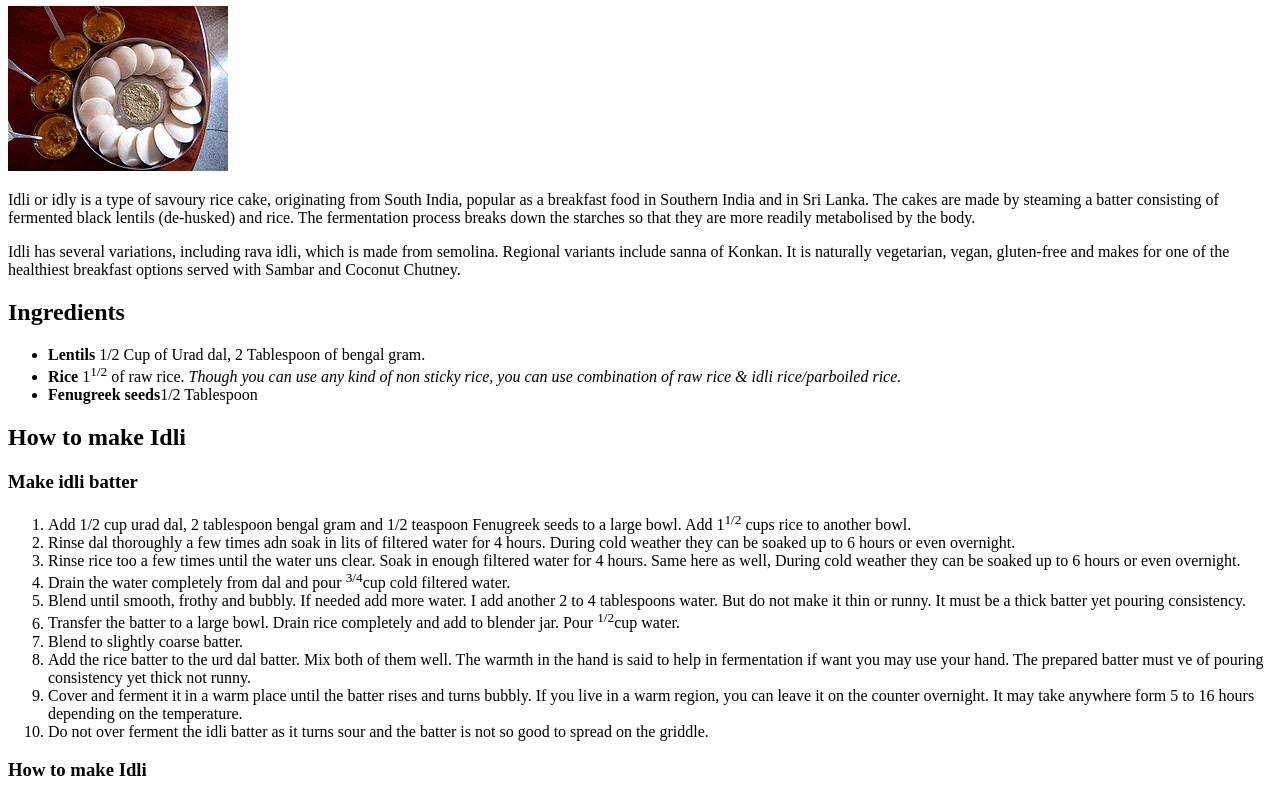
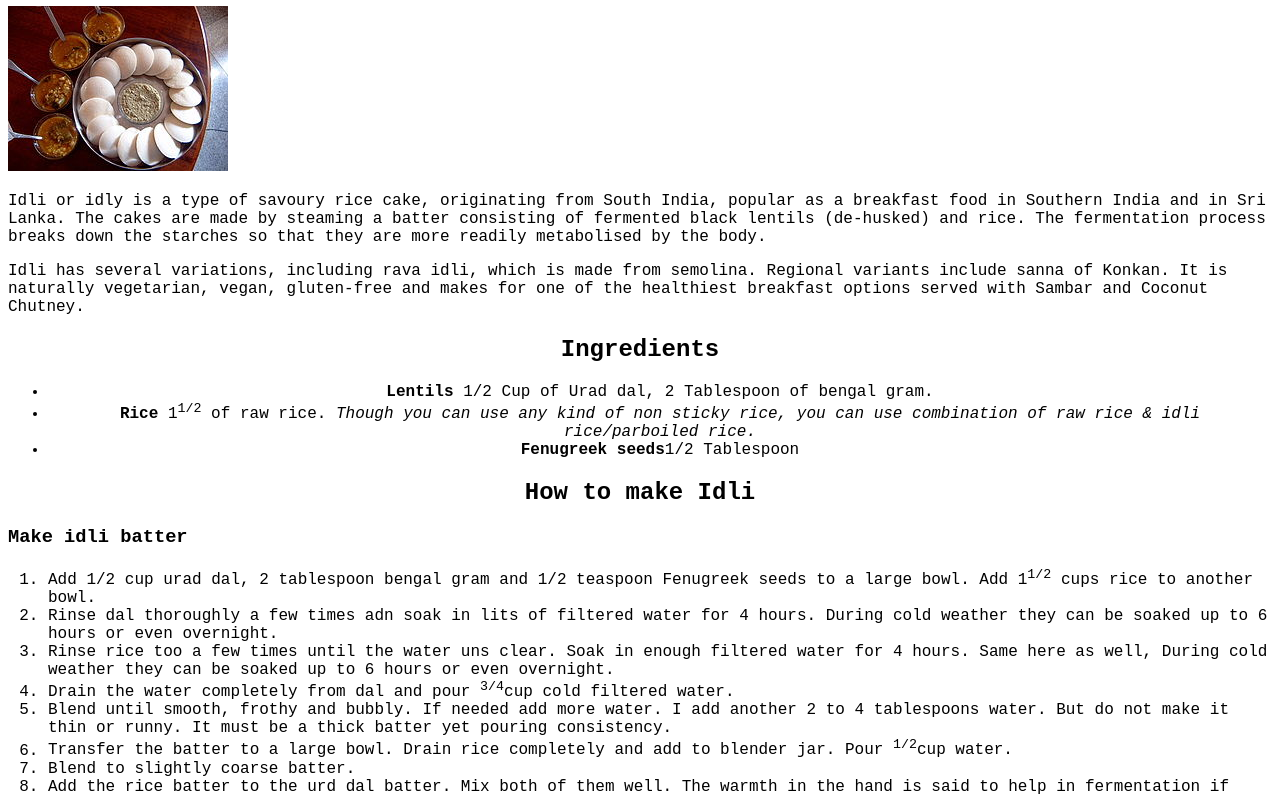
Before and after one commit to TheMaximusPrime/odin-recipes, a plain HTML site: page recipes/idli.html in a window 1280 px wide. Shown: the part 74-870 px from the top of the page. Drawn offline with Linux system fonts and the light colour scheme.

Commit message:
Add Style to the pages
Centered Heading. Changed Font family.

```diff
--- a/recipes/idli.html
+++ b/recipes/idli.html
@@ -4,23 +4,24 @@
     <meta charset="UTF-8">
     <meta name="viewport" content="width=device-width, initial-scale=1.0">
     <title>Document</title>
+    <link rel="stylesheet" href="../style/style.css">
 </head>
 <body>
-    <h1>Idli</h1>
+    <h1 class="heading">Idli</h1>
     <img src="../img/idli.JPG" alt="Image of Idli with chutney and sambar">
 
     <p>Idli or idly is a type of savoury rice cake, originating from South India, popular as a breakfast food in Southern India and in Sri Lanka. The cakes are made by steaming a batter consisting of fermented black lentils (de-husked) and rice. The fermentation process breaks down the starches so that they are more readily metabolised by the body.</p>
     <p> Idli has several variations, including rava idli, which is made from semolina. Regional variants include sanna of Konkan. It is naturally vegetarian, vegan, gluten-free and makes for one of the healthiest breakfast options served with Sambar and Coconut Chutney. </p>
 
-    <h2>Ingredients</h2>
-    <ul>
+    <h2 class="heading">Ingredients</h2>
+    <ul id="ingredients">
         <li><strong>Lentils</strong> 1/2 Cup of Urad dal, 2 Tablespoon of bengal gram.</li>
         <li><strong>Rice</strong> 1<sup>1/2</sup> of raw rice. <em>Though you can use any kind of non sticky rice, you can use combination of raw rice & idli rice/parboiled rice.</em></li>
         <li><strong>Fenugreek seeds</strong>1/2 Tablespoon</li>
     </ul>
 
-    <h2>How to make Idli</h2>
-    <h3>Make idli batter</h3>
+    <h2 class="heading">How to make Idli</h2>
+    <h3 class="heading idli-batter">Make idli batter</h3>
     <ol>
         <li>Add 1/2 cup urad dal,  2 tablespoon bengal gram and 1/2 teaspoon Fenugreek seeds to a large bowl. Add 1<sup>1/2</sup> cups rice to another bowl.</li>
         <li>Rinse dal thoroughly a few times adn soak in lits of filtered water for 4 hours. During cold weather they can be soaked up to 6 hours or even overnight.</li>
@@ -34,7 +35,7 @@
         <li>Do not over ferment the idli batter as it turns sour and the batter is not so good to spread on the griddle.</li>
     </ol>
 
-    <h3>How to make Idli</h3>
+    <h3 class="heading idli">How to make Idli</h3>
     <ol>
         <li>Grease or brush the idli mould with oil all over evenly. Gently and lightly swirl the batter. Don’t overdo. Now with a spoon pour portions of the batter in the greased idli moulds.</li>
         <li>Take your idli steamer or pressure cooker or electric cooker or Instant pot. Add some 2 to 2.5 cups water and heat the water until it comes to a light boil. Keep the idli mould in the steamer or pressure cooker. Steam for 12 to 15 minutes. Timing will vary depending on the kind of equipment you have used. If using a pressure cooker, then cover the pressure cooker with its lid. Remove the vent weight/whistle from the lid. Steam the idlis for approx 12 to 15 minutes.</li>
--- /dev/null
+++ b/style/style.css
@@ -0,0 +1,25 @@
+body {
+    font-family: 'Courier New', Courier, monospace;
+}
+
+.heading {
+    text-align: center;
+}
+
+.idli,
+.idli-batter,
+.about-biryani,
+.dosa-batter,
+.dosa {
+    text-align: left;
+}
+
+#ingredients {
+    text-align: center;
+}
+
+#recipes {
+    text-decoration: none;
+    color: black;
+    font-weight: 200px;
+}
```
Also changed, not shown: index.html (+3 -2 lines), recipes/chickenbiryani.html (+7 -6 lines), recipes/dosa.html (+8 -7 lines).
